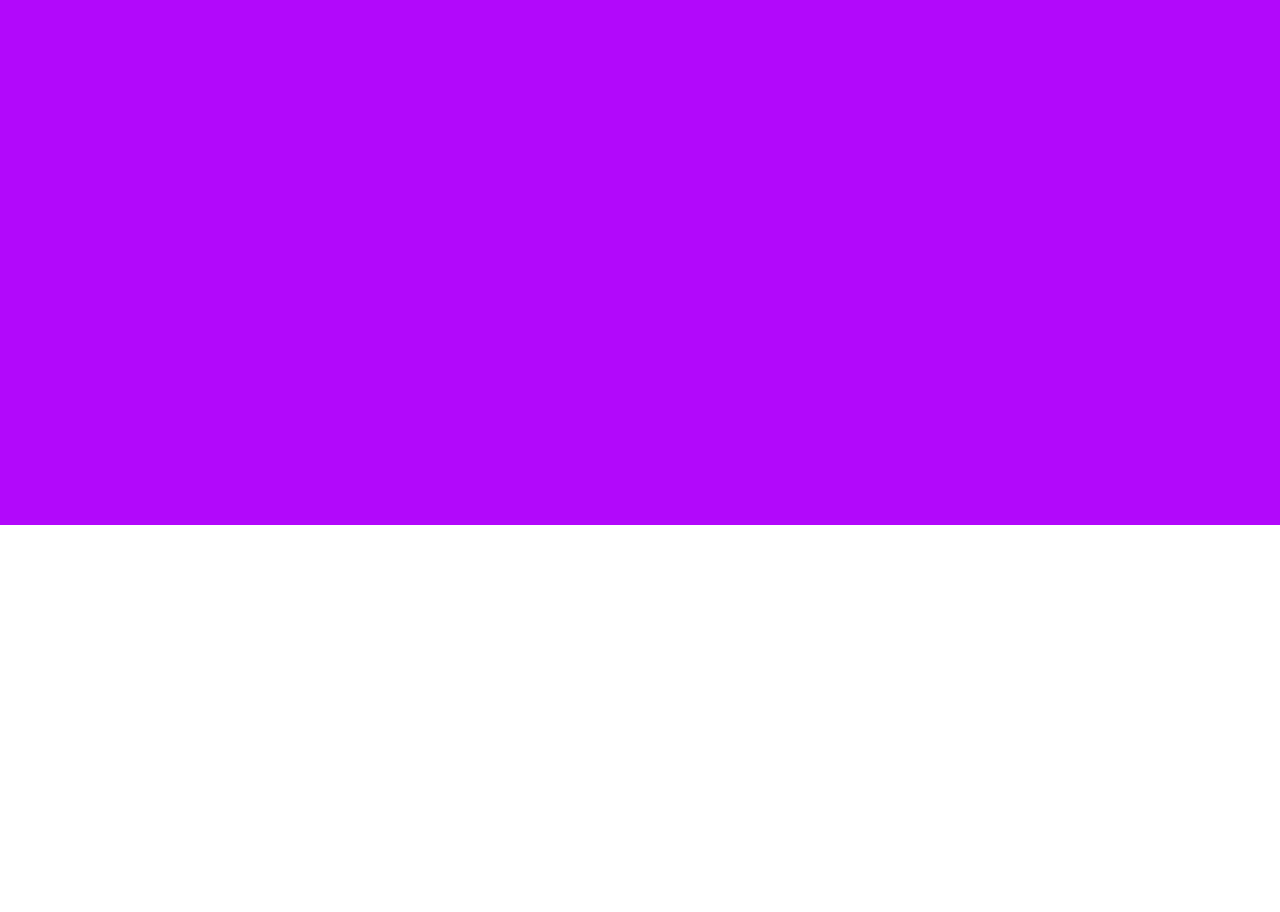
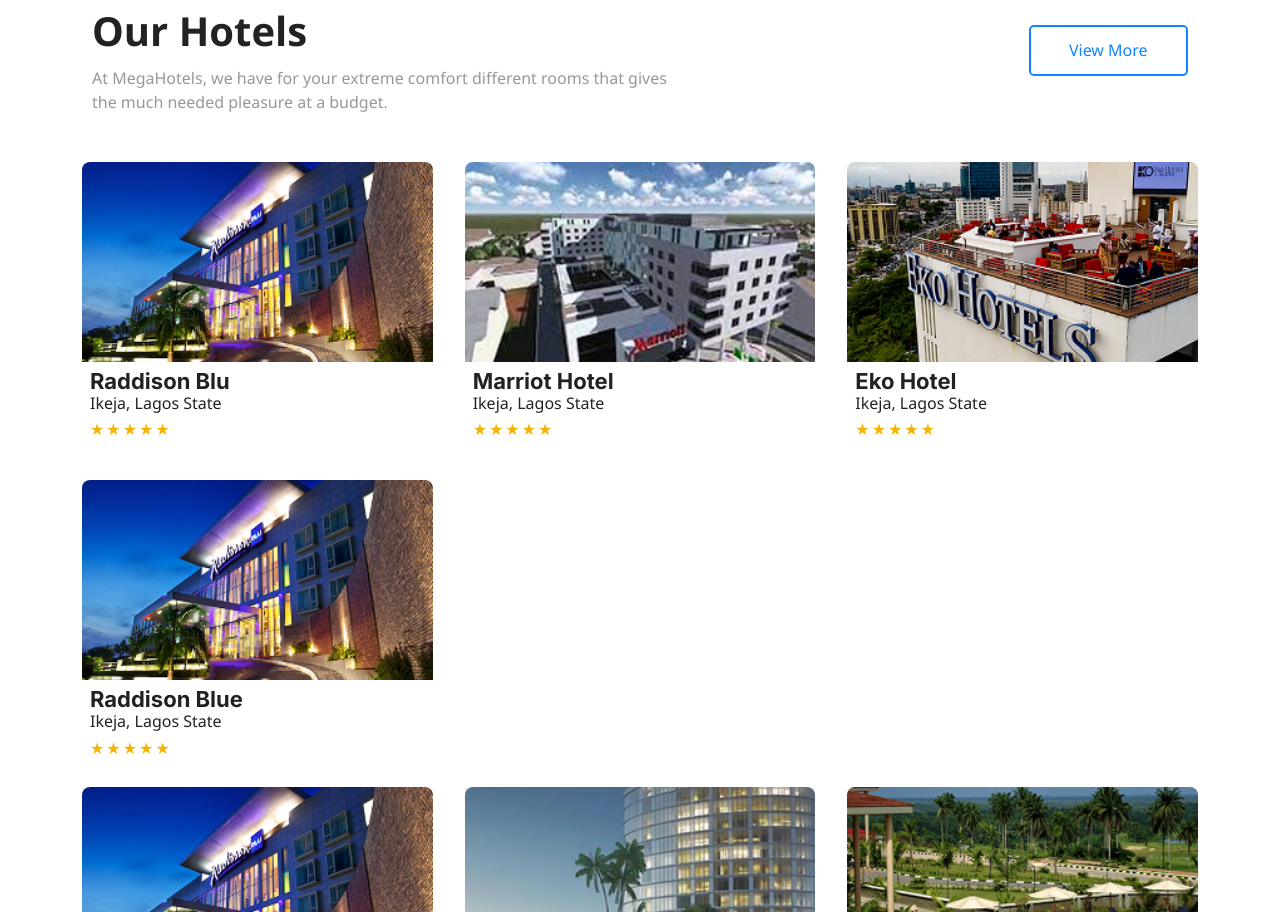
Before and after one commit to sammyloaded/MegaHotels, a plain HTML site: page index.html in a window 1280 px wide. Shown: the part 1552-2464 px from the top of the page. Before the commit the page ends 2077 px from the top, so only its background shows below. Drawn offline with Linux system fonts and the light colour scheme.

Commit message:
Our Hotels Section Completed

```diff
--- a/index.html
+++ b/index.html
@@ -101,22 +101,82 @@
     </section>
 
     <!-- Our Hotels Section  -->
-    <section id="our-hotels" class="our-hotels">
-      <div class="hotels">
+
+    <section id="our-hotels" class="hotels">
       <div class="hotels-top">
         <div class="hotel-title">
           <h1>Our Hotels</h1>
           <p>
-              At MegaHotels, we have for your extreme comfort different rooms
-              that gives the much needed pleasure at a budget.
+            At MegaHotels, we have for your extreme comfort different rooms that
+            gives the much needed pleasure at a budget.
           </p>
         </div>
 
         <a href="#" class="view-more">View More</a>
       </div>
+
+      <!-- GRID 1-->
+      <div class="hotel-grid">
+        <div class="hotel-card">
+          <img src="/assets/raddisson.png" />
+          <h3>Raddison Blu</h3>
+          <p>Ikeja, Lagos State</p>
+          <div class="stars">★★★★★</div>
         </div>
 
-      <div class="hotel-grid"></div>
+        <div class="hotel-card">
+          <img src="/assets/marriot.png" />
+          <h3>Marriot Hotel</h3>
+          <p>Ikeja, Lagos State</p>
+
+          <div class="stars">★★★★★</div>
+        </div>
+
+        <div class="hotel-card">
+          <img src="/assets/eko.png" />
+          <h3>Eko Hotel</h3>
+          <p>Ikeja, Lagos State</p>
+          <div class="stars">★★★★★</div>
+        </div>
+
+        <div class="hotel-card">
+          <img src="/assets/raddisson.png" />
+          <h3>Raddison Blue</h3>
+          <p>Ikeja, Lagos State</p>
+          <div class="stars">★★★★★</div>
+        </div>
+      </div>
+      <!-- GRID 2  -->
+      <div class="hotel-grid2">
+        <div class="hotel-card">
+          <img src="/assets/raddisson.png" />
+          <h3>Trancorp Hilton</h3>
+          <p>Abuja</p>
+          <div class="stars">★★★★★</div>
+        </div>
+
+        <div class="hotel-card">
+          <img src="/assets/4points.png" />
+          <h3>Four Points</h3>
+          <p>Ikot Epene, Akwa Ibom State</p>
+
+          <div class="stars">★★★★★</div>
+        </div>
+
+        <div class="hotel-card">
+          <img src="/assets/ibom.png" />
+          <h3>Ibom Hotel</h3>
+          <p>Uyo, Akwa Ibom</p>
+          <div class="stars">★★★★★</div>
+        </div>
+
+        <div class="hotel-card">
+          <img src="/assets/federal-palace.png" />
+          <h3>Federal Palace Hotel</h3>
+          <p>V.I, Lagos State</p>
+          <div class="stars">★★★★★</div>
+        </div>
+      </div>
     </section>
   </body>
 </html>
--- a/style.css
+++ b/style.css
@@ -184,6 +184,7 @@ font-family: "Inter", sans-serif;
   margin-top: 8rem;
   padding: 4rem;
   text-align: center;
+  justify-content: center;
 }
 
 .why h2 {
@@ -194,8 +195,9 @@ font-family: "Inter", sans-serif;
 
 .why-cards {
   display: grid;
-  grid-template-columns: repeat(3, 1fr);
-  gap: 3rem;
+  grid-template-columns: repeat(auto-fit, minmax(300px, 1fr));
+  gap: 2rem;
+  justify-content: center;
 }
 
 .why-card {
@@ -224,11 +226,13 @@ font-family: "Inter", sans-serif;
 /* Our Hotels Section */
 
 .our-hotels {
-    background-color: #b208fb;
     height: 759px;
 }
 .hotels {
   margin: 0 82px 155px;
+  display: flex;
+  flex-direction: column;
+  height: 709px;
 }
 
 /* top row */
@@ -268,8 +272,54 @@ font-family: "Inter", sans-serif;
   white-space: nowrap;
 
 }
+.hotel-card{
+    border-radius: 8px 8px 0 0;
+  overflow: hidden;
+}
+.hotel-card img {
+  width: 100%;
+  height: 200px;
+  object-fit: cover;
+  display: block;
+}
+
+.hotel-card h3{
+    font-family: "Inter", sans-serif;
+    font-size: 22px;
+    line-height: 100%;
+    letter-spacing: 0%;
+    margin-top: 8px;
+    padding-left: 8px;
+}
+
+.hotel-card p{
+    padding-left: 8px;
+}
 
 
+
+.hotel-grid {
+  display: grid;
+  grid-template-columns: repeat(auto-fit, minmax(260px, 1fr));
+  gap: 2rem;
+
+}
+
+.stars {
+  color: #f5b301;
+  font-size: 1rem;
+  margin-top: 0.3rem;
+  letter-spacing: 2px;
+  padding-left: 8px;
+  margin-bottom: 8px;
+}
+
+.hotel-grid2{
+    display: grid;
+  grid-template-columns: repeat(auto-fit, minmax(260px, 1fr));
+  gap: 2rem;
+  margin-top: 20px;
+}
 
 /* Responsiveness  */
 @media (max-width: 900px)
@@ -278,4 +328,8 @@ font-family: "Inter", sans-serif;
     display: none;
 
 }
+
+.why-cards{
+
 }
+}
```
Also changed, not shown: assets/4points.png (added), assets/eko.png (added), assets/federal-palace.png (added), assets/ibom.png (added), assets/marriot.png (added), assets/raddisson.png (added), assets/stars.png (added), assets/trancorp.png (added), assets/wheatbaker.png (added). Lines whose indentation alone changed are shown as unchanged.
